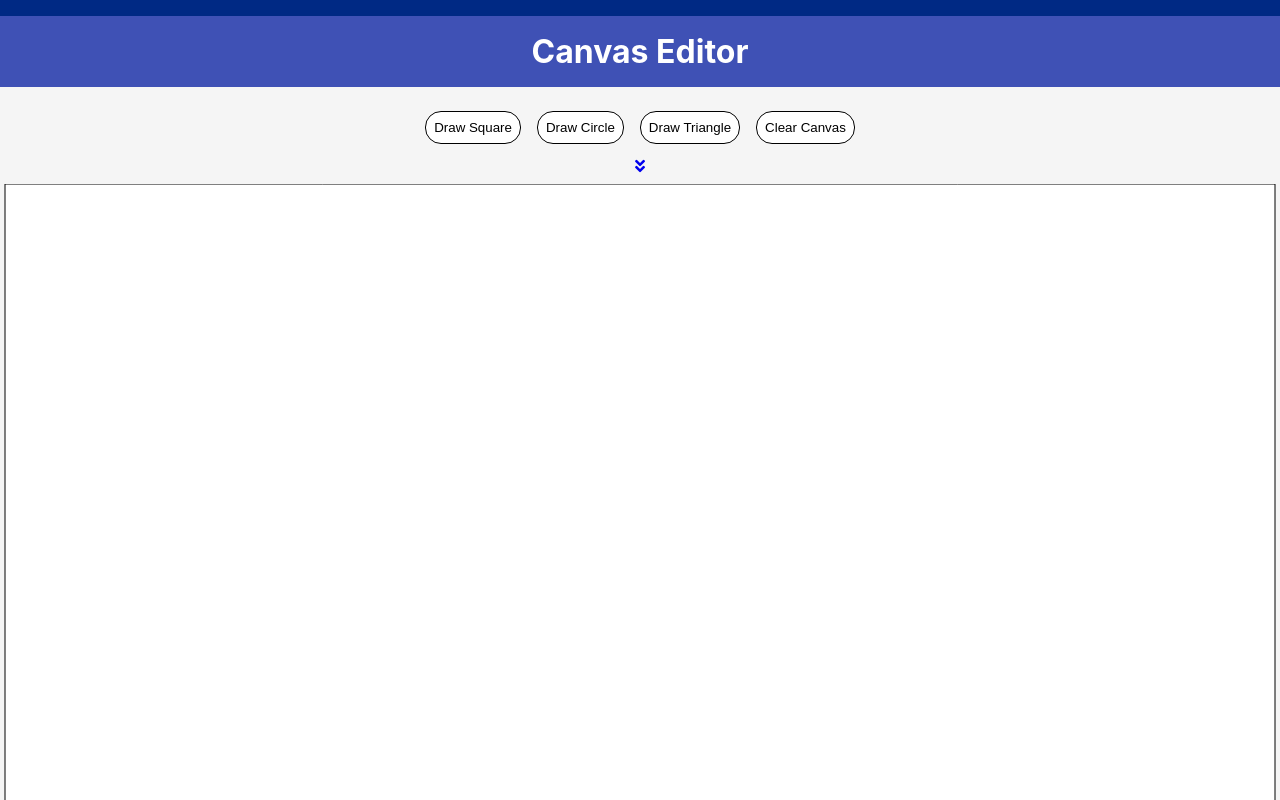
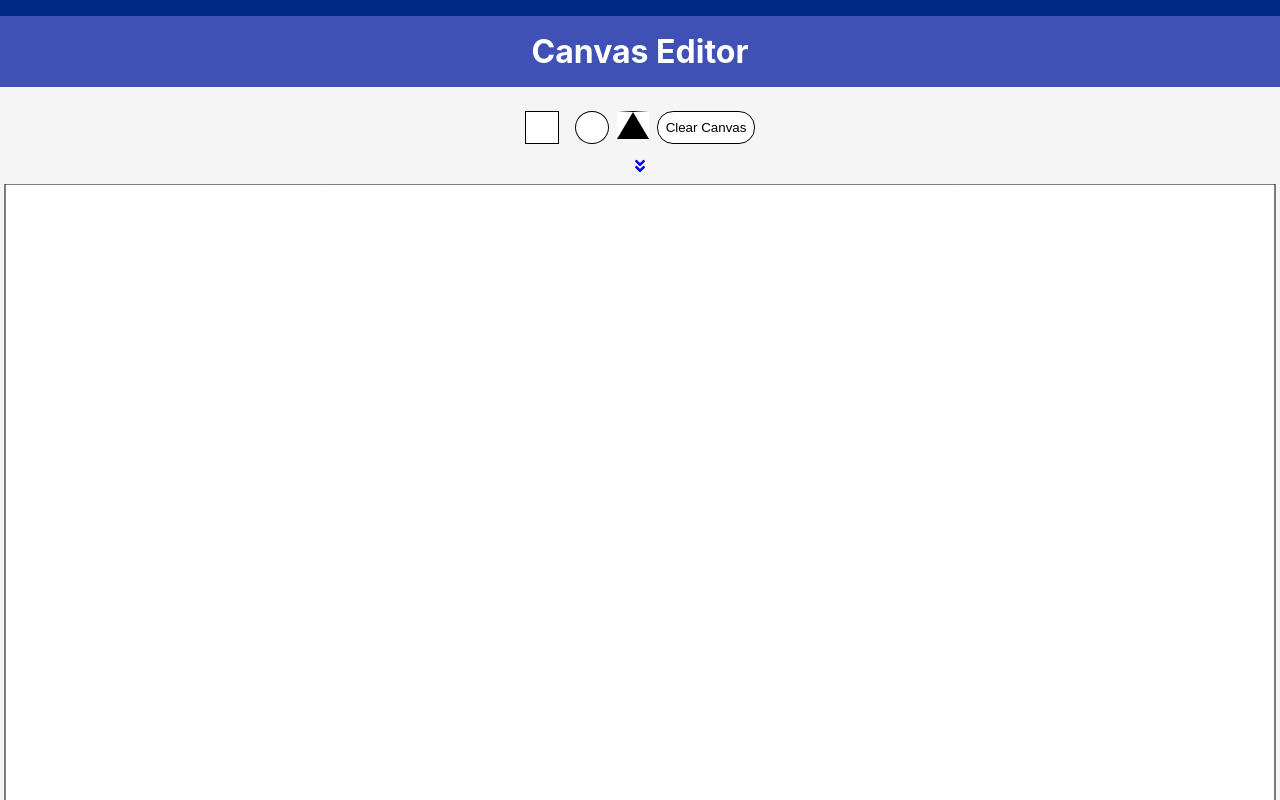
Before and after one commit to jbratcher/canvas_editor, a React (Create React App) app: page / in a window 1280 px wide. Shown: the top 800 px of the page. Built offline with nearby package versions, Linux system fonts and the light colour scheme.

Commit message:
refactor: change drawing shape buttons to visual buttons, bug: triangle button fill and stroke style fills box instead of triangle

```diff
--- a/src/App.scss
+++ b/src/App.scss
@@ -79,6 +79,29 @@ main {
     padding: 0.5rem;
   }
 
+  .drawSquare {
+    border-radius: 0;
+    padding: 0.5rem 1rem;
+  }
+
+  .drawCircle {
+    border-radius: 50%;
+    padding: 0.5rem 1rem;
+
+  }
+
+  .drawTriangle {
+
+    border-radius: 0;
+    margin: 0;
+    padding: 0;
+    width: 0;
+    height: 0;
+    border-left: 1rem solid transparent;
+    border-right: 1rem solid transparent;
+    border-bottom: calc(2rem * 0.866) solid black;
+  }
+
 }
 
 .attributesMenu {
--- a/src/canvas/Menu.js
+++ b/src/canvas/Menu.js
@@ -65,16 +65,16 @@ class Menu extends Component {
 
         <section className="functionsContainer">
 
+
           <button
             className="drawSquare"
             name="squareSelected"
             onClick={handleSelect}
             style={squareSelected
-                    ? {backgroundColor: inputFillColor}
+                    ? {backgroundColor: inputFillColor, borderColor: inputStrokeColor}
                     : null
                   }
           >
-            Draw Square
           </button>
 
           <button
@@ -82,11 +82,10 @@ class Menu extends Component {
             name="circleSelected"
             onClick={handleSelect}
             style={circleSelected
-                    ? {backgroundColor: inputFillColor}
+                    ? {backgroundColor: inputFillColor, borderColor: inputStrokeColor}
                     : null
                   }
           >
-              Draw Circle
           </button>
 
           <button
@@ -94,12 +93,13 @@ class Menu extends Component {
             name="triangleSelected"
             onClick={handleSelect}
             style={triangleSelected
-                    ? {backgroundColor: inputFillColor}
+                    ? {backgroundColor: inputFillColor, borderColor: inputStrokeColor}
                     : null
                   }
           >
-            Draw Triangle
-            </button>
+
+
+          </button>
 
           <button
             className="clearCanvas"
```
